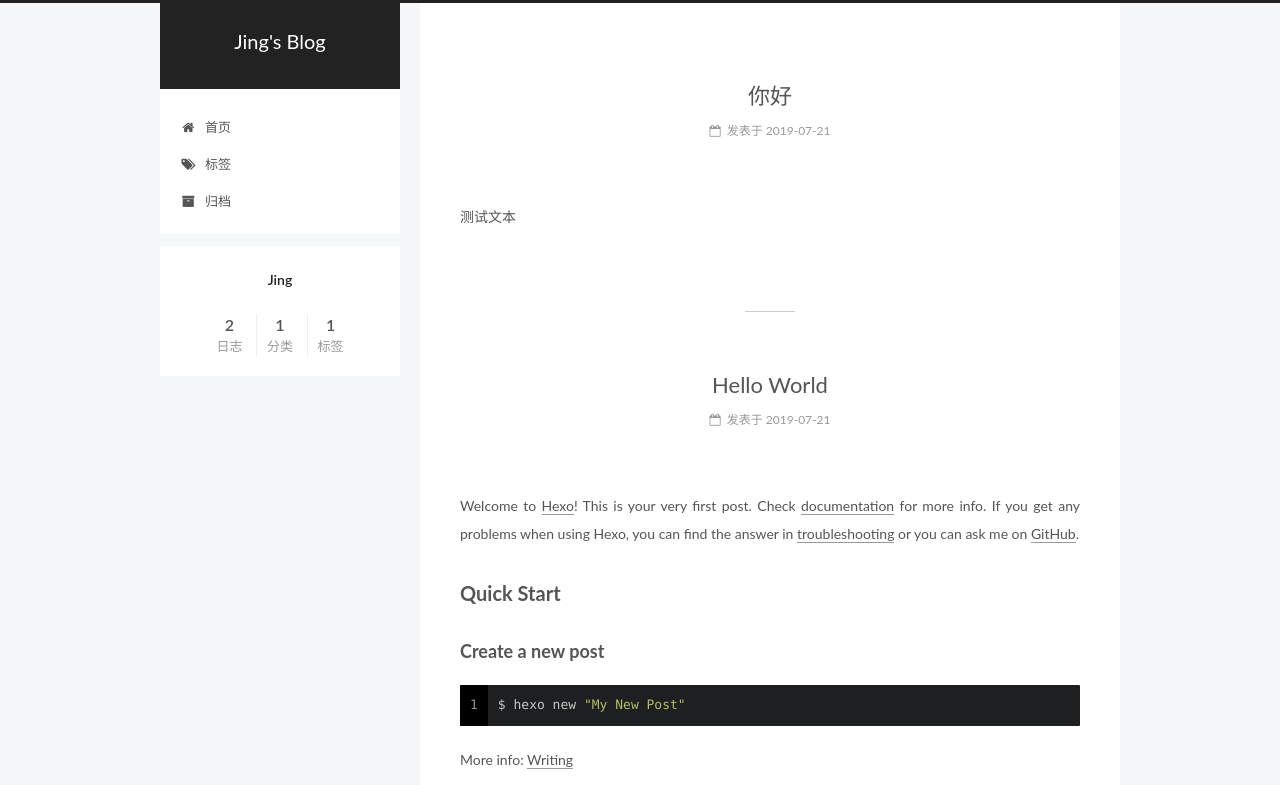
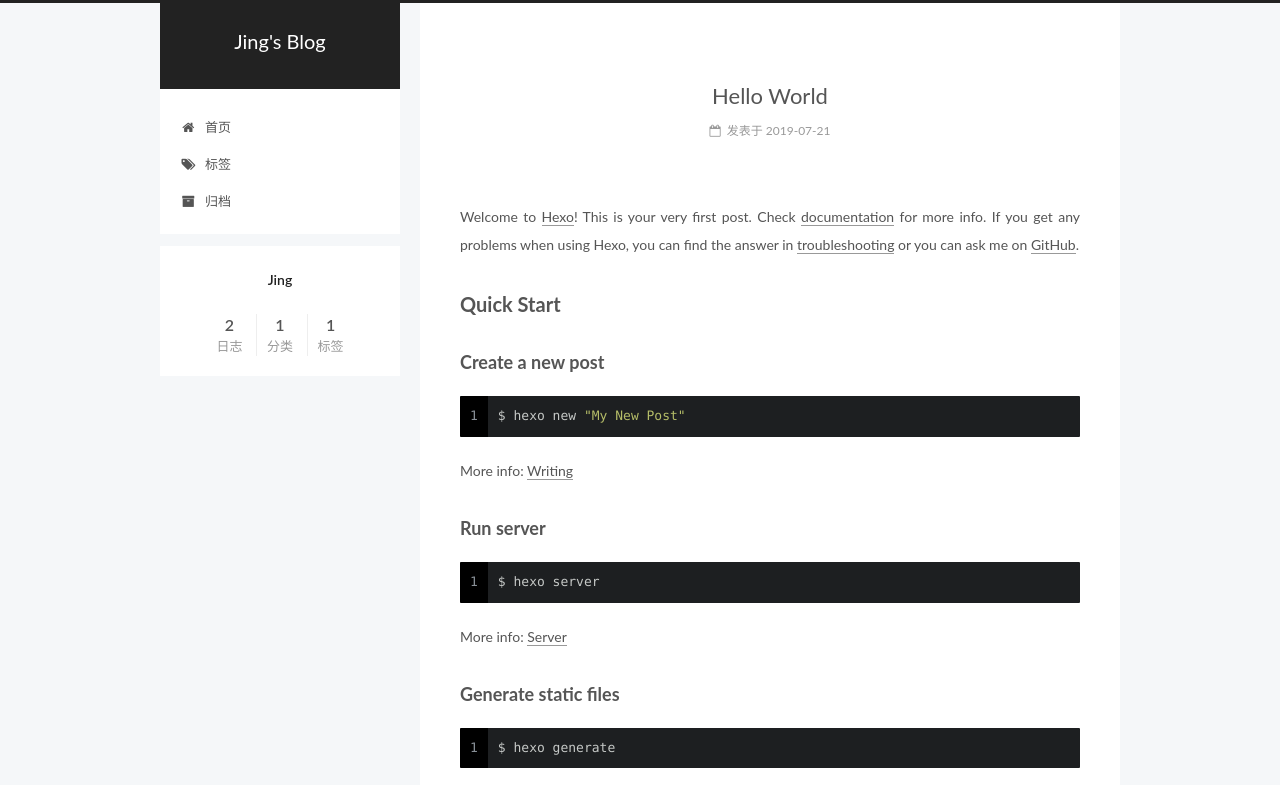
Before and after one commit to jing17/jing17.github.io, a plain HTML site: page index.html in a window 1280 px wide. Shown: the top 785 px of the page. Drawn offline with Linux system fonts and the light colour scheme.

Commit message:
Site updated: 2019-07-21 14:03:34

```diff
--- a/index.html
+++ b/index.html
@@ -225,126 +225,6 @@
           <div id="content" class="content">
 
   <section id="posts" class="posts-expand">
-
-
-
-
-
-
-
-
-
-
-  <article class="post post-type-normal" itemscope itemtype="http://schema.org/Article">
-
-
-
-  <div class="post-block">
-    <link itemprop="mainEntityOfPage" href="http://yoursite.com/2019/07/21/你好/">
-
-    <span hidden itemprop="author" itemscope itemtype="http://schema.org/Person">
-      <meta itemprop="name" content="Jing">
-      <meta itemprop="description" content>
-      <meta itemprop="image" content="/images/avatar.gif">
-    </span>
-
-    <span hidden itemprop="publisher" itemscope itemtype="http://schema.org/Organization">
-      <meta itemprop="name" content="Jing's Blog">
-    </span>
-
-
-      <header class="post-header">
-
-
-
-          <h1 class="post-title" itemprop="name headline">
-
-                <a class="post-title-link" href="/2019/07/21/你好/" itemprop="url">你好</a></h1>
-
-
-        <div class="post-meta">
-          <span class="post-time">
-
-              <span class="post-meta-item-icon">
-                <i class="fa fa-calendar-o"></i>
-              </span>
-
-                <span class="post-meta-item-text">发表于</span>
-
-              <time title="创建于" itemprop="dateCreated datePublished" datetime="2019-07-21T12:15:37+08:00">
-                2019-07-21
-              </time>
-
-
-
-
-
-          </span>
-
-
-
-
-
-
-
-
-
-
-
-
-
-
-
-
-        </div>
-      </header>
-
-
-
-
-
-    <div class="post-body" itemprop="articleBody">
-
-
-
-
-
-
-
-            <p>测试文本</p>
-
-
-
-
-    </div>
-
-
-
-
-
-
-
-
-
-
-    <footer class="post-footer">
-
-
-
-
-
-
-
-
-        <div class="post-eof"></div>
-
-    </footer>
-  </div>
-
-
-
-  </article>
-
 
 
 
```
Also changed, not shown: 2019/07/21/你好/index.html (+1 -1 lines).
